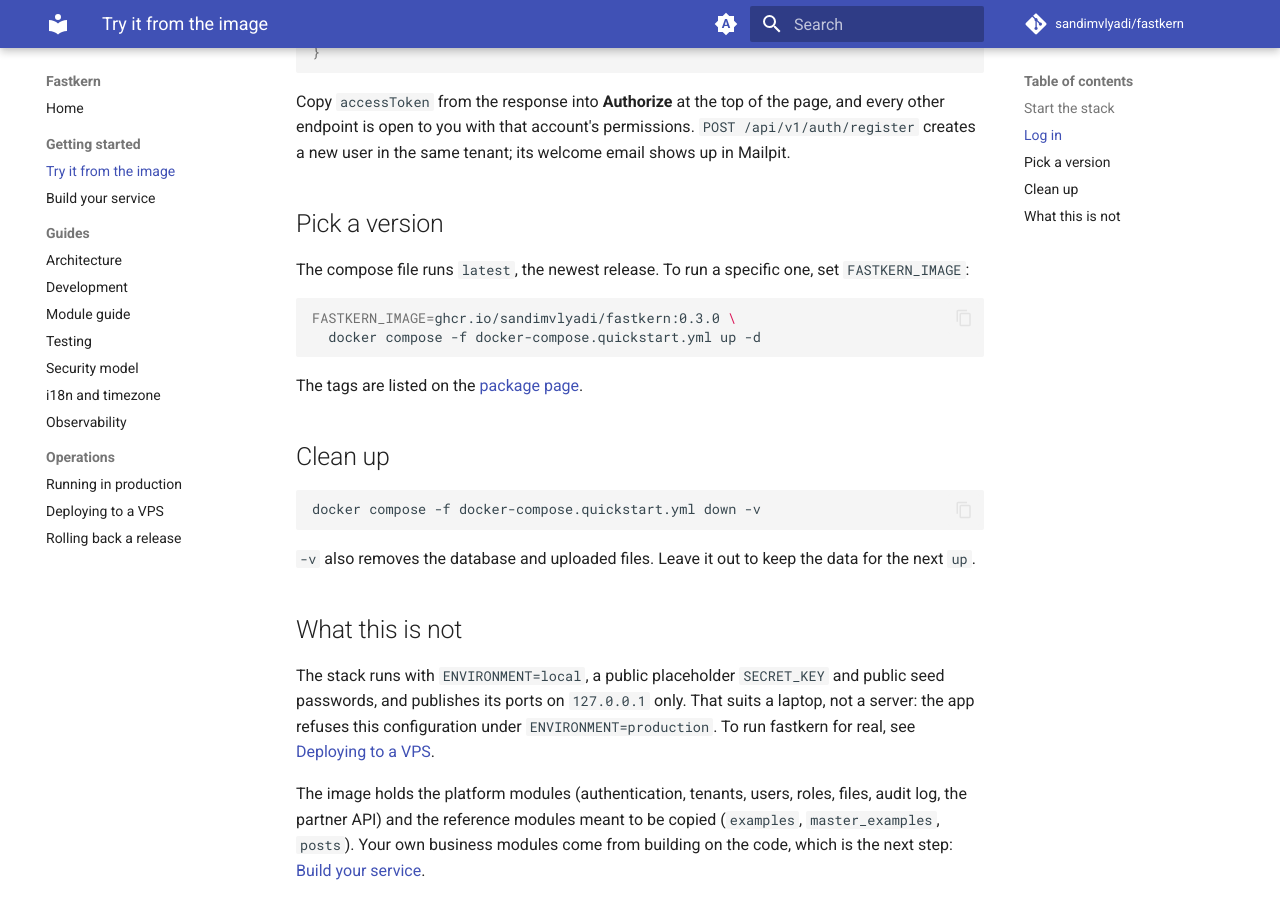
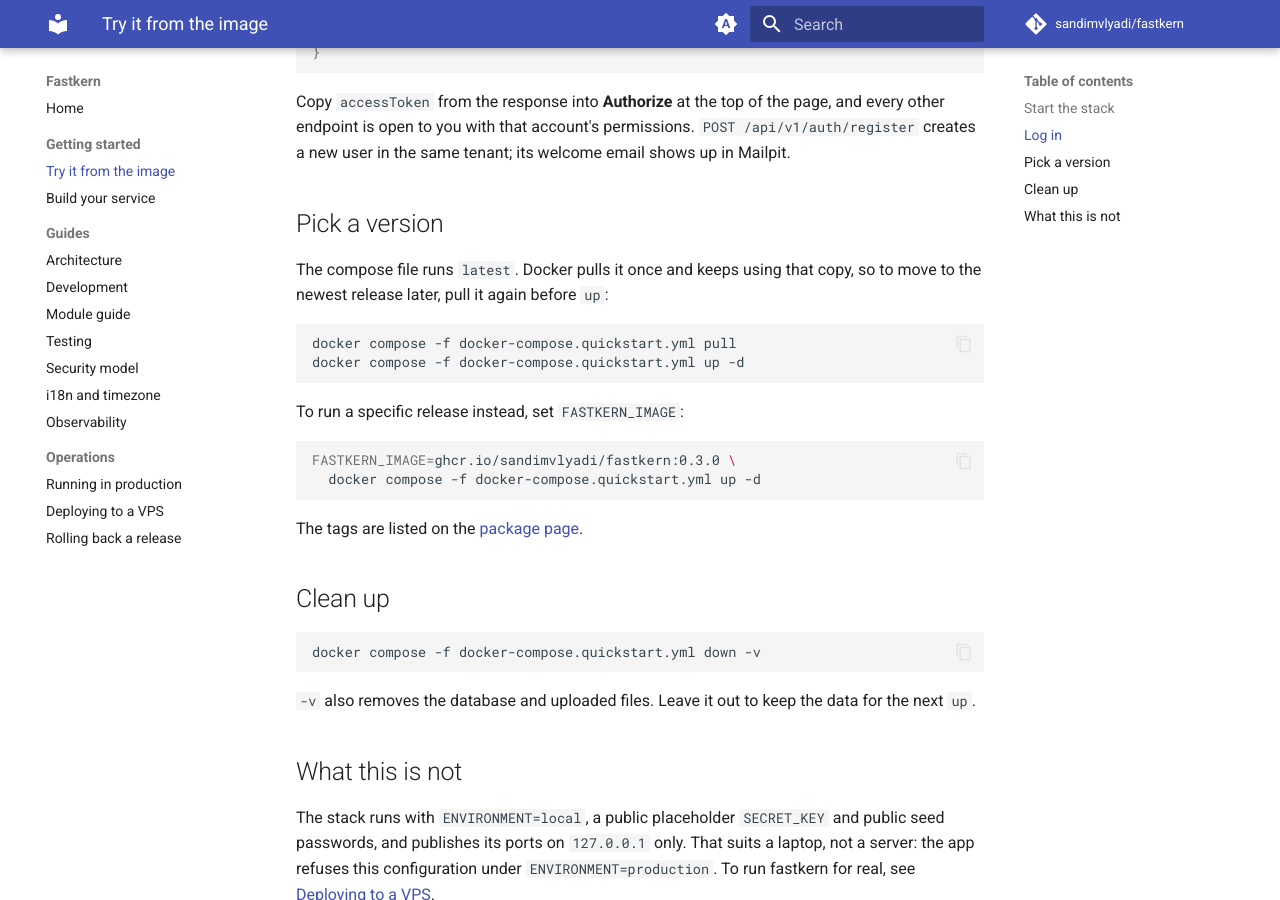
Before and after one commit to sandimvlyadi/fastkern, an MkDocs documentation site: the page built from docs/quickstart.md, in a window 1280 px wide and 900 px high, scrolled down 1446 px. Built offline with MkDocs 1.6.1 and Material for MkDocs 9.7.7, drawn with Linux system fonts in a browser that asks for light colours; comment, search, counter and statistics services are not loaded.

Commit message:
fix(docs): address review findings on the docs site and quickstart
- pre-commit hooks reject relative links that leave docs/: the strict site build only flags links
  to missing Markdown pages, so a link to a compose file or deploy/ would pass and 404 on the site;
  the docs now describe what the build actually catches
- quickstart: pulling again is how to move to a newer release, since Docker keeps a cached latest
- CI fails when the compose files pin different PostgreSQL, Redis or Mailpit images
- drop the unused edit_uri; keep the docs build output out of the Docker build context

````diff
--- a/docs/quickstart.md
+++ b/docs/quickstart.md
@@ -60,7 +60,15 @@
 
 ## Pick a version
 
-The compose file runs `latest`, the newest release. To run a specific one, set `FASTKERN_IMAGE`:
+The compose file runs `latest`. Docker pulls it once and keeps using that copy, so to move to the
+newest release later, pull it again before `up`:
+
+```bash
+docker compose -f docker-compose.quickstart.yml pull
+docker compose -f docker-compose.quickstart.yml up -d
+```
+
+To run a specific release instead, set `FASTKERN_IMAGE`:
 
 ```bash
 FASTKERN_IMAGE=ghcr.io/sandimvlyadi/fastkern:0.3.0 \
--- a/mkdocs.yml
+++ b/mkdocs.yml
@@ -5,7 +5,6 @@
 site_url: https://sandimvlyadi.github.io/fastkern/
 repo_url: https://github.com/sandimvlyadi/fastkern
 repo_name: sandimvlyadi/fastkern
-edit_uri: edit/main/docs/
 copyright: MIT License
 
 docs_dir: docs
````
Also changed, not shown: .pre-commit-config.yaml (+15 -0 lines), CONTRIBUTING.md (+3 -2 lines), docs/adr/0024-documentation-site-and-quickstart.md (+4 -2 lines), docs/development.md (+3 -2 lines), 3 other files.
